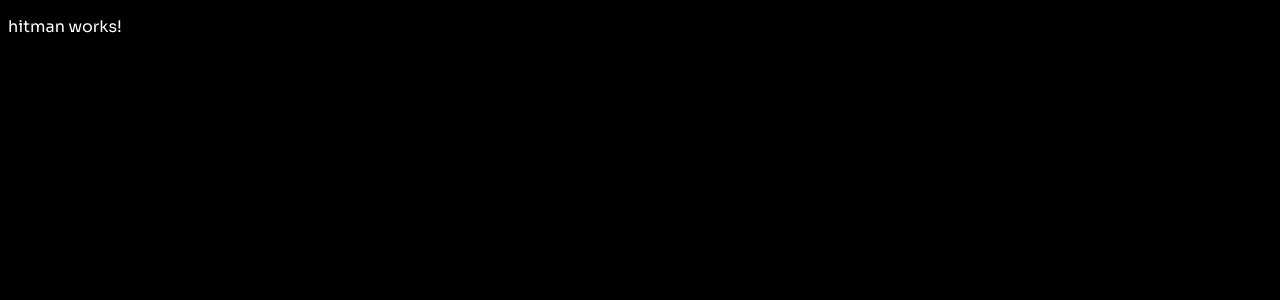
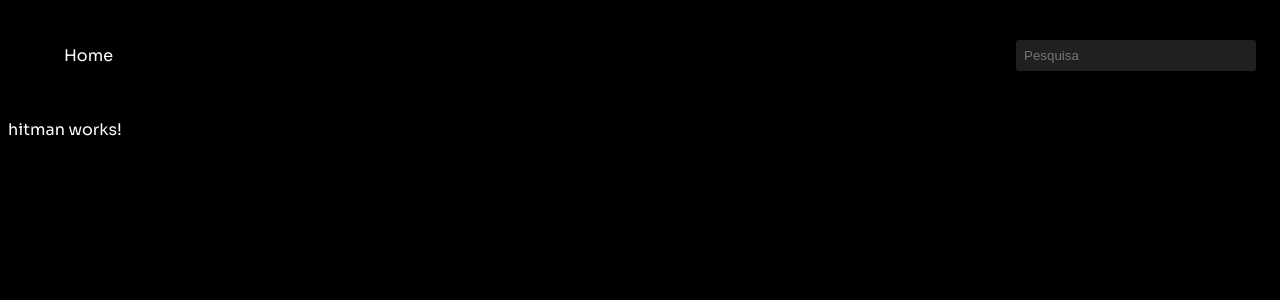
Before and after one commit to naskcodes/funsies-codigo-secreto, an Angular app in the folder codigo-secreto/: page /hitman in a window 1280 px wide. Shown: the top 300 px of the page. Built offline with nearby package versions, Linux system fonts and the light colour scheme.

Commit message:
feat: a skeleton component composed of a navbar was added to one of the secret pages

```diff
--- a/codigo-secreto/src/app/app.routes.ts
+++ b/codigo-secreto/src/app/app.routes.ts
@@ -1,9 +1,11 @@
 import { Routes } from '@angular/router';
 import { Hitman } from './hitman/hitman';
 import { Lockscreen } from './lockscreen/lockscreen';
+import { PageSkeleton } from './page-skeleton/page-skeleton';
 
 export const routes: Routes = [
     { path: 'lockscreen', component: Lockscreen },
     { path: 'hitman', component: Hitman },
+    { path: 'page-skeleton', component: PageSkeleton },
     { path: '', redirectTo: '/lockscreen', pathMatch: 'full'},
 ];
--- a/codigo-secreto/src/app/hitman/hitman.html
+++ b/codigo-secreto/src/app/hitman/hitman.html
@@ -1 +1,2 @@
+<app-page-skeleton></app-page-skeleton>
 <p>hitman works!</p>
--- a/codigo-secreto/src/app/lockscreen/lockscreen.html
+++ b/codigo-secreto/src/app/lockscreen/lockscreen.html
@@ -1,4 +1,4 @@
-<div #lockscreenContainer class="lockscreen-container">
+<div class="lockscreen-container">
     <form class="lockscreen-container-form">
         <label class="lockscreen-container-form_prompt">Digite um número: </label>
         <input class="lockscreen-container-form_input" type="number" id="lockscreen-container-form_input-codenumber">
--- /dev/null
+++ b/codigo-secreto/src/app/page-skeleton/page-skeleton.html
@@ -0,0 +1,12 @@
+<nav class="navbar">
+    <ul class="navbar-ul">
+        <li class="navbar-ul-li">
+            <a class="navbar-ul-li-link" routerLink="/lockscreen" routerLinkActive="active">Home</a>
+        </li>
+        <li class="navbar-ul-li">
+            <form class="navbar-ul-li-search">
+                <input class="navbar-ul-li-search_input" type="search" id="psearch" name="psearch" placeholder="Pesquisa">
+            </form>
+        </li>
+    </ul>
+</nav>
--- a/codigo-secreto/src/styles.scss
+++ b/codigo-secreto/src/styles.scss
@@ -8,12 +8,12 @@ body {
 .lockscreen-container-form {
     font-weight: lighter;
     font-size: 2.5rem;
-    margin: 20% 38%;
+    margin: 33vh 78vh;
 };
 
-.lockscreen-container-form_input, .lockscreen-container-form_button, .lockscreen-container-resultado_button {
+.lockscreen-container-form_input, .lockscreen-container-form_button {
     padding: 1rem;
-}
+};
 
 .lockscreen-container-form_prompt, .lockscreen-container-form_input, .lockscreen-container-form_button {
     margin: 1rem;
@@ -21,46 +21,60 @@ body {
 
 .lockscreen-container-form_input {
     display: block;
-    width: 75%;
+    width: 21.9rem;
     background-color: #202020;
     border: 0;
     border-radius: .2rem;
     color: #FFFFFF;
 };
 
-.lockscreen-container-form_input, .lockscreen-container-resultado {
+.lockscreen-container-form_input {
     font-size: 1.5rem;
-}
+};
 
 input::-webkit-outer-spin-button, input::-webkit-inner-spin-button {
     -webkit-appearance: none;
 };
 
 .lockscreen-container-form_button {
-    width: 82%;
+    width: 23.8rem;
     color: #FFFFFF;
     border-radius: .2rem;
-    border: solid .1rem #00aaff;
+    border: solid .1rem #00AAFF;
     background-color: #000000;
-}
+};
 
-.lockscreen-container-form_button, .lockscreen-container-resultado_button {
-    color: #FFFFFF;
-    border-radius: .2rem;
-    border: solid .1rem #00aaff;
-    background-color: #000000;
-}
-
-.lockscreen-container-form_button:hover, .lockscreen-container-resultado_button:hover {
+.lockscreen-container-form_button:hover {
     background-color: #00AAFF;
     box-shadow: #00AAFF .1rem .3rem 1.5rem;
     transition: .8s;
+};
+
+//Mika Snowden, 12/7/2025, 21:31 >> Style do component page-skeleton
+.navbar {
+    padding: 1rem;
+};
+
+.navbar-ul {
+    display: flex;
+    align-items: center;
+    justify-content: space-between;
 }
 
-.lockscreen-container-resultado {
-    margin: 20% 10% 10% 40%;
+.navbar-ul-li {
+    list-style-type: none;
+};
+
+.navbar-ul-li-link {
+    color: #FFFFFF;
+    text-decoration: none;
+};
+
+.navbar-ul-li-search_input {
+    width: 15rem;
+    background-color: #202020;
+    border: 0;
+    border-radius: .2rem;
+    color: #FFFFFF;
+    padding: .5rem;
 }
-
-.lockscreen-container-resultado_button {
-    width: 35%;
-}
--- /dev/null
+++ b/package.json
@@ -0,0 +1,3 @@
+{
+
+}
```
Also changed, not shown: codigo-secreto/src/app/hitman/hitman.ts (+4 -3 lines), codigo-secreto/src/app/page-skeleton/page-skeleton.ts (added, +11 -0 lines), codigo-secreto/package.json (line endings or trailing spaces), codigo-secreto/src/app/page-skeleton/page-skeleton.scss (added), 1 other file (tests, documents, lock files or other folders).
